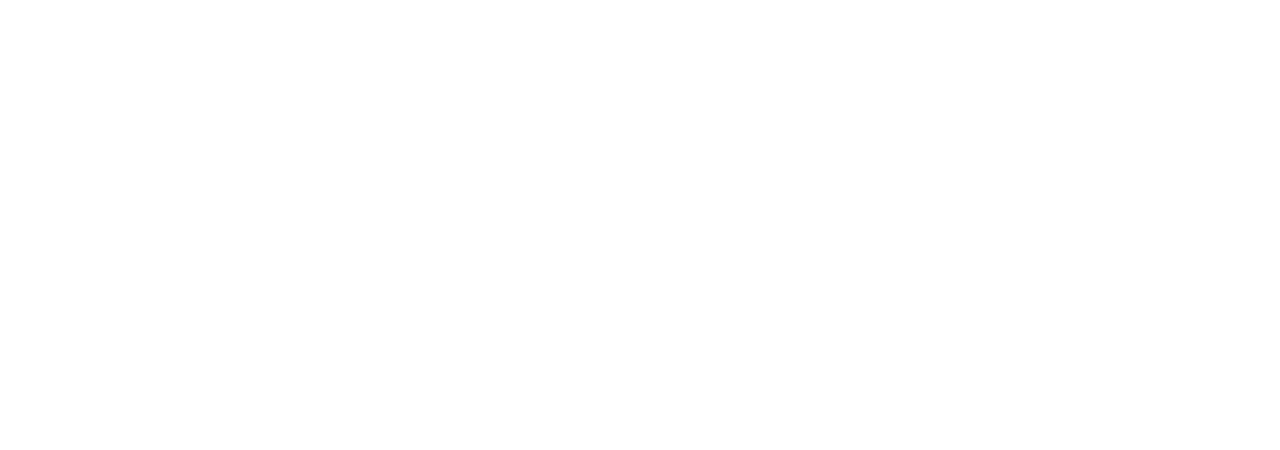
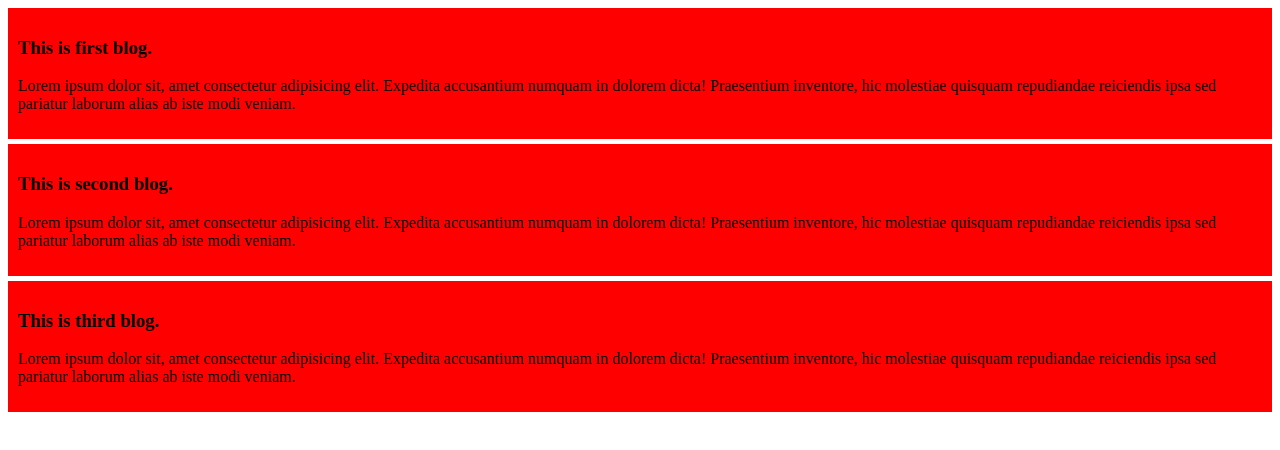
Before and after one commit to TanvirHasanAshik/my-github-first-repo, a plain HTML site: page index.html in a window 1280 px wide. Drawn offline with Linux system fonts and the light colour scheme.

Commit message:
three blog are added

```diff
--- a/index.html
+++ b/index.html
@@ -5,9 +5,28 @@
     <meta charset="UTF-8">
     <meta name="viewport" content="width=device-width, initial-scale=1.0">
     <title>My first github ever repo</title>
+    <link rel="stylesheet" href="styles/style.css">
 </head>
 
 <body>
+    <div class="blog">
+        <h3>This is first blog.</h3>
+        <p>Lorem ipsum dolor sit, amet consectetur adipisicing elit. Expedita accusantium numquam in dolorem dicta!
+            Praesentium inventore, hic molestiae quisquam repudiandae reiciendis ipsa sed pariatur laborum alias ab iste
+            modi veniam.</p>
+    </div>
+    <div class="blog">
+        <h3>This is second blog.</h3>
+        <p>Lorem ipsum dolor sit, amet consectetur adipisicing elit. Expedita accusantium numquam in dolorem dicta!
+            Praesentium inventore, hic molestiae quisquam repudiandae reiciendis ipsa sed pariatur laborum alias ab iste
+            modi veniam.</p>
+    </div>
+    <div class="blog">
+        <h3>This is third blog.</h3>
+        <p>Lorem ipsum dolor sit, amet consectetur adipisicing elit. Expedita accusantium numquam in dolorem dicta!
+            Praesentium inventore, hic molestiae quisquam repudiandae reiciendis ipsa sed pariatur laborum alias ab iste
+            modi veniam.</p>
+    </div>
 
 </body>
 
--- /dev/null
+++ b/styles/style.css
@@ -0,0 +1,5 @@
+.blog {
+    background-color: red;
+    padding: 10px;
+    margin: 5px 0;
+}
```
